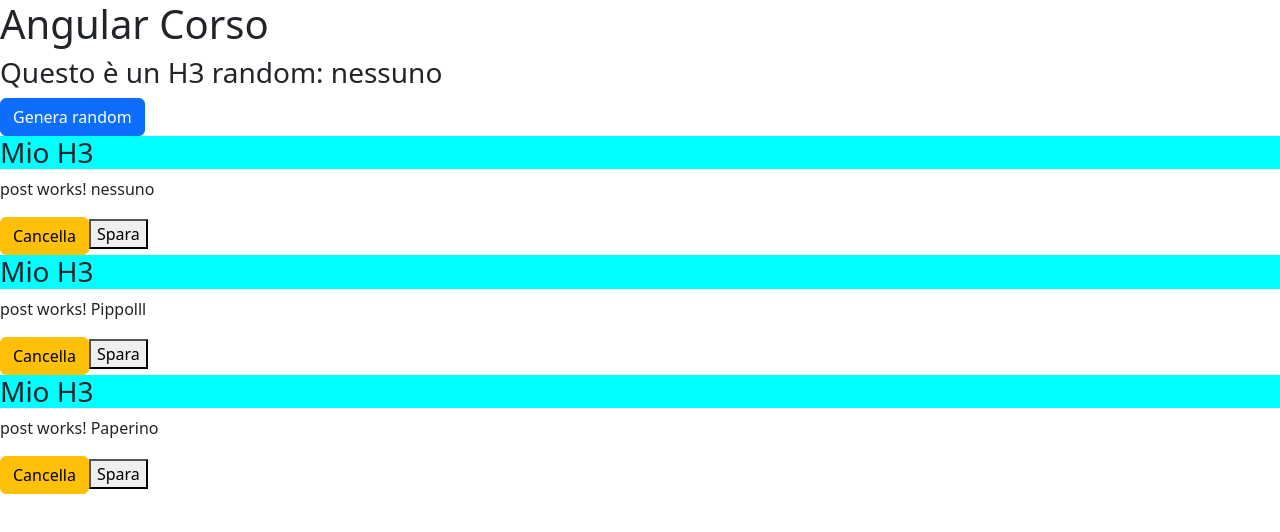
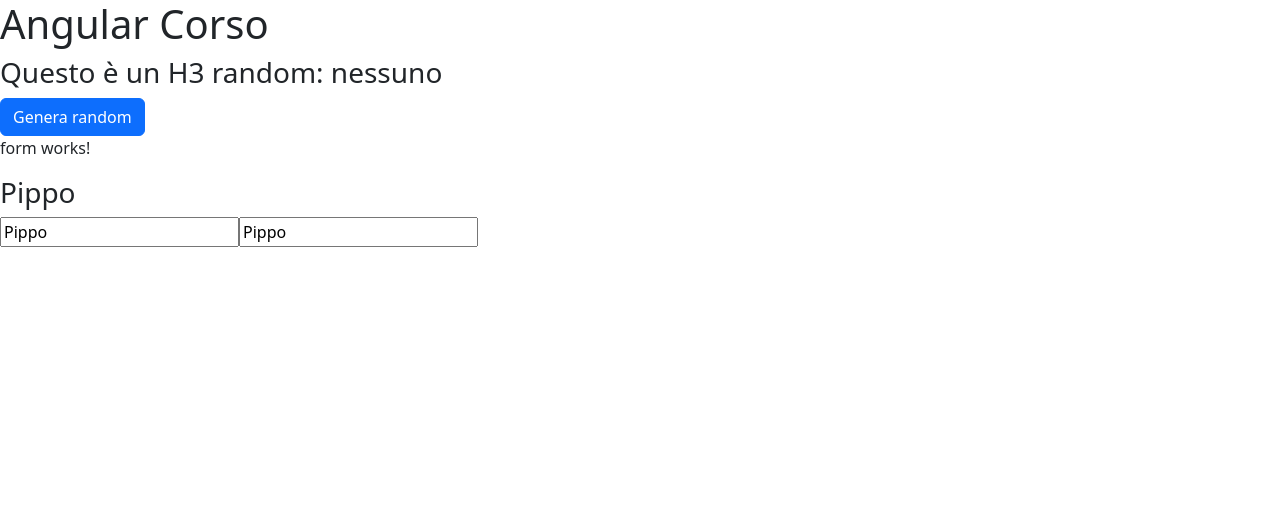
Before and after one commit to ironmanromeo/angular-corso, an Angular app: page / in a window 1280 px wide. Shown: the top 532 px of the page. Built offline with nearby package versions, Linux system fonts and the light colour scheme.

Commit message:
lezione5__eserczio binding input

```diff
--- a/src/app/app.component.html
+++ b/src/app/app.component.html
@@ -4,6 +4,8 @@
 
 <button class="btn btn-primary" (click)="onGeneraRandom()">Genera random</button>
 
-<app-post (generaEvento)="onRicevitEvento($event, 'Pippo')" [ti]="nomeRandom"></app-post>
+<!-- <app-post (generaEvento)="onRicevitEvento($event, 'Pippo')" [ti]="nomeRandom"></app-post>
 <app-post (generaEvento)="onRicevitEvento($event)" [ti]="'Pippo'+'lll'"></app-post>
-<app-post (generaEvento)="onRicevitEvento($event)" ti="Paperino"></app-post>
+<app-post (generaEvento)="onRicevitEvento($event)" ti="Paperino"></app-post> -->
+
+<app-form></app-form>
--- a/src/app/app.module.ts
+++ b/src/app/app.module.ts
@@ -10,12 +10,14 @@ import { PostsComponent } from './posts/posts.component'
 import './training_javascript'
 import './training_typescript';
 import { PostComponent } from './post/post.component';
+import { FormComponent } from './form/form.component';
 
 @NgModule({
   declarations: [
     AppComponent,
     PostsComponent,
     PostComponent,
+    FormComponent,
   ],
   imports: [
     BrowserModule,
--- /dev/null
+++ b/src/app/form/form.component.html
@@ -0,0 +1,5 @@
+<p>form works!</p>
+<h3>{{nome}}</h3>
+
+<input  [value]="nome" (input)="onInput($event)">
+<input  [value]="nome" (input)="onInput($event)">
--- /dev/null
+++ b/src/app/form/form.component.ts
@@ -0,0 +1,21 @@
+import { Component, OnInit } from '@angular/core';
+
+@Component({
+  selector: 'app-form',
+  templateUrl: './form.component.html',
+  styleUrls: ['./form.component.css']
+})
+export class FormComponent implements OnInit {
+
+  nome="Pippo"
+
+  constructor() { }
+
+  ngOnInit(): void {
+  }
+
+  onInput(e:Event){
+    const el=<HTMLInputElement>e.target
+    this.nome=el.value
+  }
+}
--- a/src/app/post/post.component.html
+++ b/src/app/post/post.component.html
@@ -2,6 +2,10 @@
 
 <p>post works! {{ titolo }}</p>
 
+
+<p>Mio testo {{ testo }}</p>
+
+<input>
 <button
     (click)="onCancella()"
     class="btn btn-warning"
--- a/src/app/post/post.component.ts
+++ b/src/app/post/post.component.ts
@@ -15,6 +15,7 @@ import {
 export class PostComponent {
 
   @Input("ti") titolo = "Mio titolo"
+  testo="Mio testo"
 
   @Output() generaEvento = new EventEmitter<string>()
 
```
Also changed, not shown: src/app/form/form.component.css (added).
